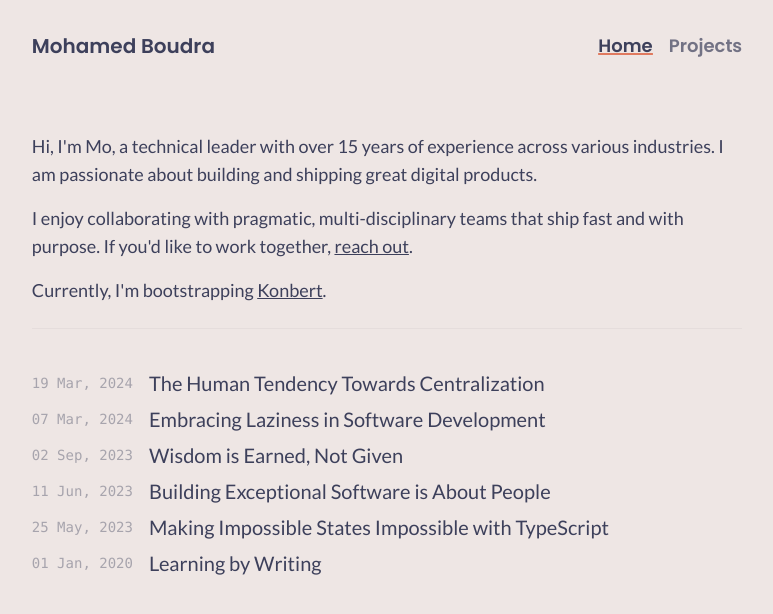
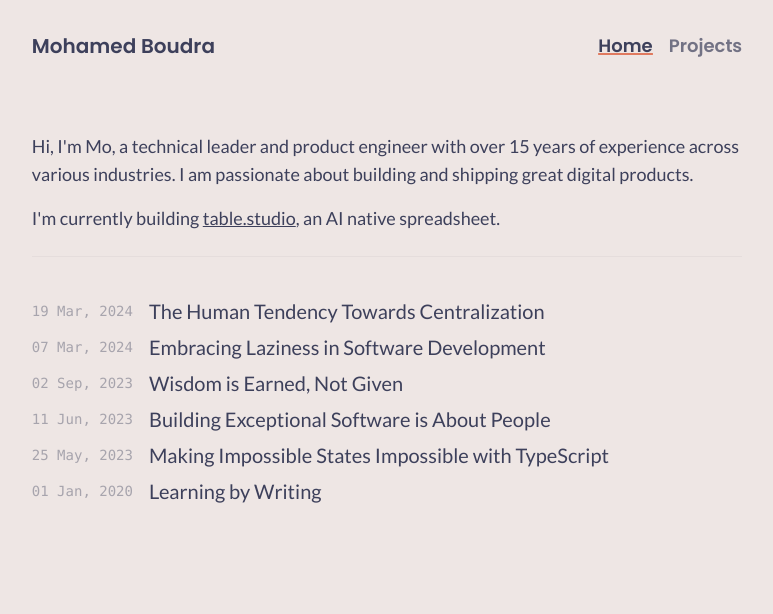
Before and after one commit to boudra/moboudra.com, a Next.js app: page / in a window 1280 px wide. Shown: the top 614 px of the page, without its empty margins (253-1026 px from the left). Built offline with nearby package versions, Linux system fonts and the light colour scheme.

Commit message:
Update personal introduction and project details to reflect new branding for table.studio

```diff
--- a/src/pages/index.js
+++ b/src/pages/index.js
@@ -15,31 +15,22 @@ export default function Home({ posts }) {
     <div className="max-w-prose mx-auto px-4">
       <div className="text-primary pb-6 mb-10 border-b border-primary/5 text-lg space-y-4">
         <p>
-          Hi, I&apos;m Mo, a technical leader with over 15 years of experience
-          across various industries. I am passionate about building and shipping
-          great digital products.
+          Hi, I&apos;m Mo, a technical leader and product engineer with over 15
+          years of experience across various industries. I am passionate about
+          building and shipping great digital products.
         </p>
 
         <p>
-          I enjoy collaborating with pragmatic, multi-disciplinary teams that
-          ship fast and with purpose. If you&apos;d like to work together,{" "}
-          <a href="mailto:mohamed@konbert.com" className="underline">
-            reach out
-          </a>
-          .
-        </p>
-
-        <p>
-          Currently, I&apos;m bootstrapping{" "}
+          I&apos;m currently building{" "}
           <a
-            href="https://konbert.com"
+            href="https://table.studio"
             target="_blank"
             rel="noopener noreferrer"
             className="underline"
           >
-            Konbert
+            table.studio
           </a>
-          .
+          , an AI native spreadsheet.
         </p>
       </div>
       <div className="pb-12">
--- a/src/pages/projects.js
+++ b/src/pages/projects.js
@@ -1,8 +1,8 @@
 const currentProjects = [
   {
-    title: "Konbert",
-    description: "Data platform for visual data exploration and conversion.",
-    link: "https://konbert.com",
+    title: "table.studio",
+    description: "The spreadsheet that works and thinks with you",
+    link: "https://table.studio",
   },
   {
     title: "Blank Page",
```
